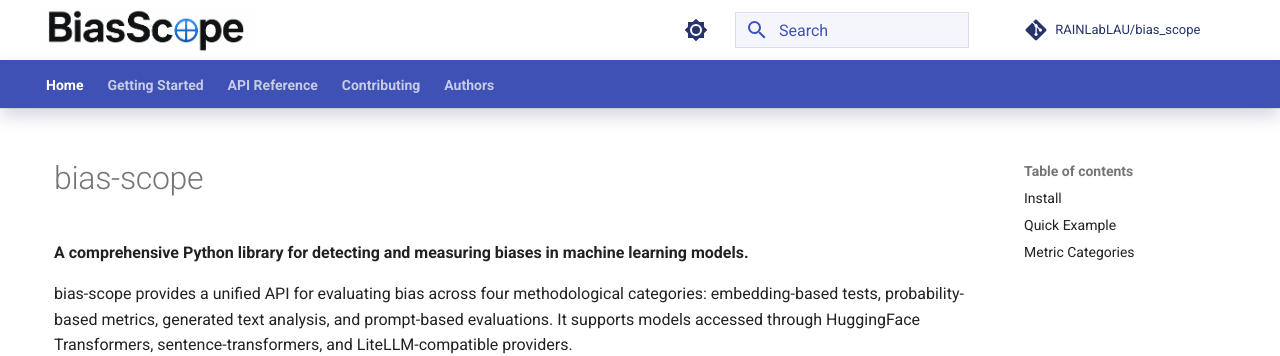
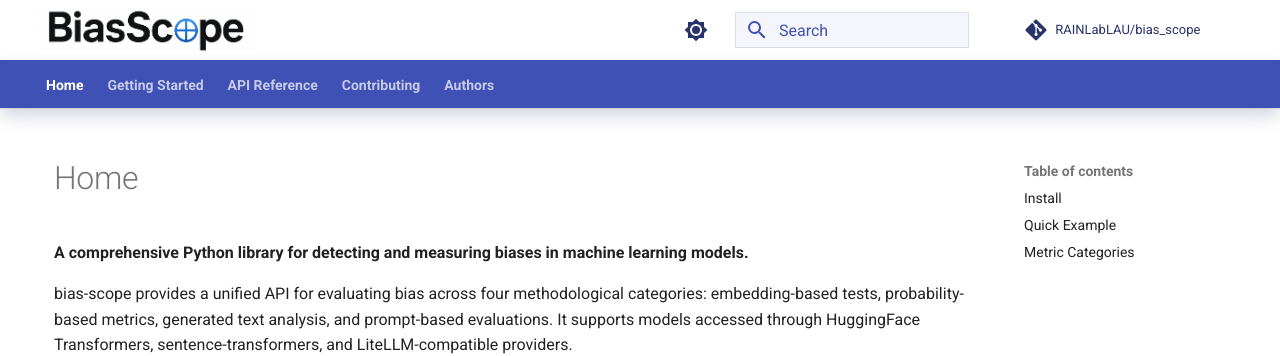
Before and after one commit to RAINLabLAU/bias_scope, an MkDocs documentation site: the page built from docs/index.md, in a window 1280 px wide and 900 px high. Shown: the top 356 px of the window. Built offline with MkDocs 1.6.1 and Material for MkDocs 9.7.7, drawn with Linux system fonts in a browser that asks for light colours; comment, search, counter and statistics services are not loaded.

Commit message:
hommepage design fix

```diff
--- a/docs/index.md
+++ b/docs/index.md
@@ -1,5 +1,3 @@
-# bias-scope
-
 **A comprehensive Python library for detecting and measuring biases in machine learning models.**
 
 bias-scope provides a unified API for evaluating bias across four methodological categories: embedding-based tests, probability-based metrics, generated text analysis, and prompt-based evaluations. It supports models accessed through HuggingFace Transformers, sentence-transformers, and LiteLLM-compatible providers.
```
